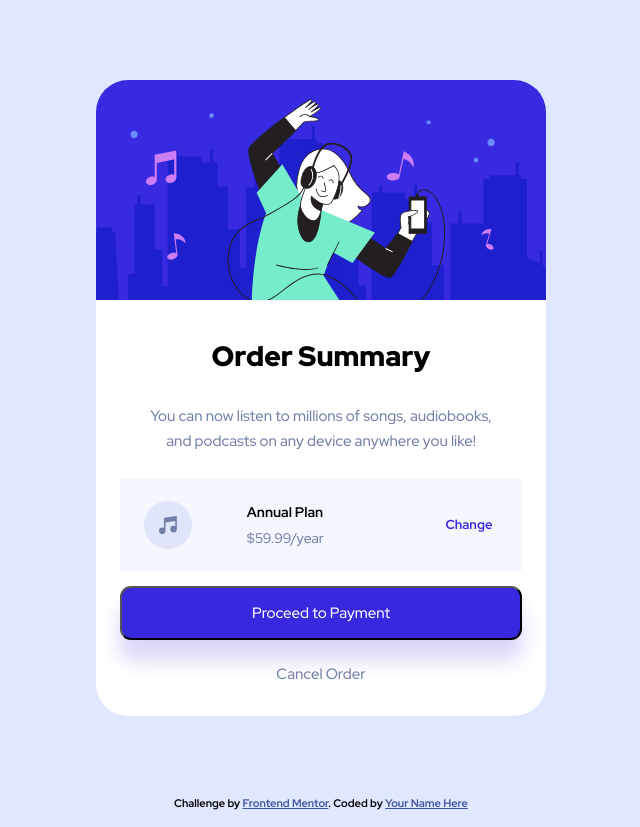
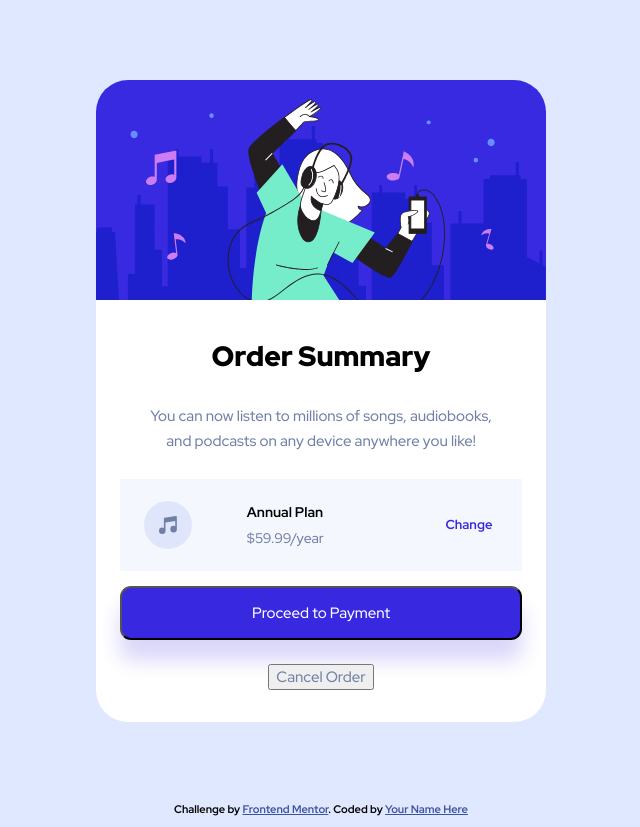
Before and after one commit to Coltensiemer/order-summary-component-main, a plain HTML site: page index.html in a window 1280 px wide. Shown: the whole page, without its empty margins (319-959 px from the left). Drawn offline with Linux system fonts and the light colour scheme.

Commit message:
fixed error

```diff
--- a/index.html
+++ b/index.html
@@ -36,7 +36,7 @@
 </div>
 
   <button class="proceedPayment">Proceed to Payment</button>
-  <butto class="cancelPayment">Cancel Order</button>
+  <button class="cancelPayment">Cancel Order</button>
 
 
   </main>
```
